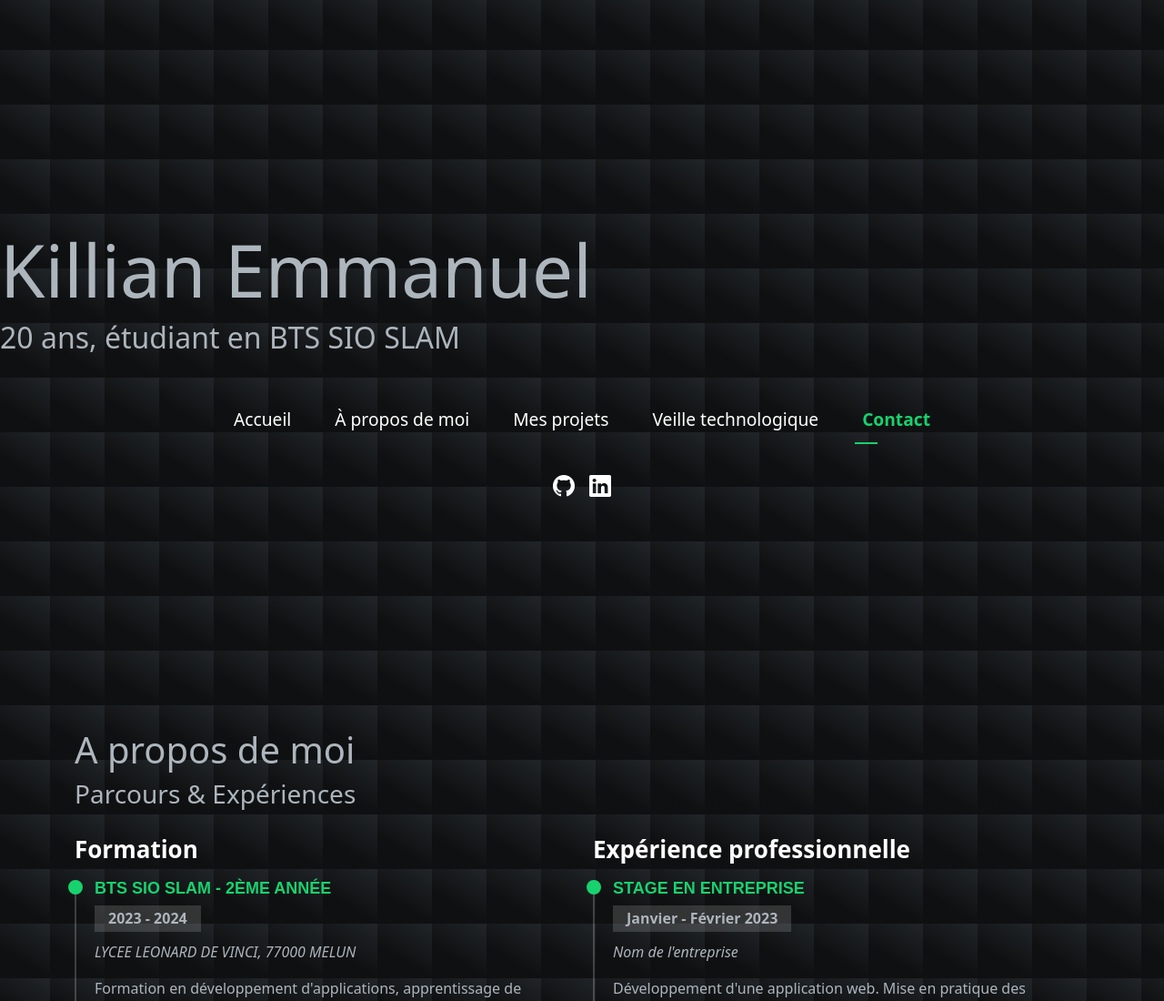
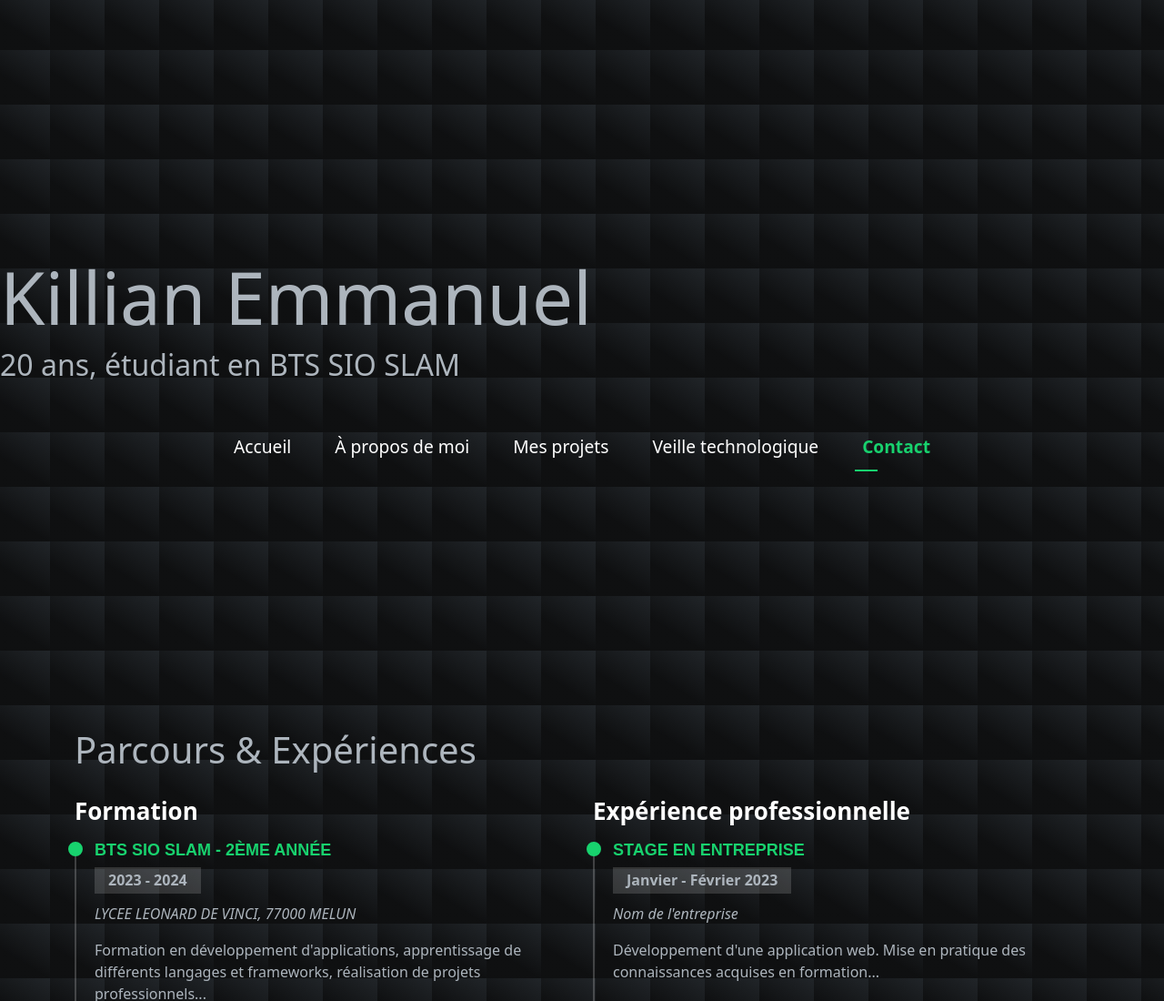
Before and after one commit to KLNPRO/portfolio, a website: page index.html in a window 1280 px wide. Shown: the top 1100 px of the page at 91% size. Drawn offline with nearby package versions, Linux system fonts and the light colour scheme.

Commit message:
mise a jour 13

```diff
--- a/index.html
+++ b/index.html
@@ -31,17 +31,12 @@
                   </ul>
                 </div>
               </nav>
-              <div class="social-links"href="#contact">
-                <a href="https://github.com/KLNPRO" class="github"><i class="bi bi-github"></i></a>
-                <a href="https://www.linkedin.com/in/killian-emmanuel-34a10227a" class="linkedin"><i class="bi bi-linkedin"></i></a>
-              </div>
           </div>
   </section>
     <section id="a-propos">
         <div class="container">
-            <h1>A propos de moi</h1>
+            <h1 class="resume-title">Parcours & Expériences</h1>
             <div class="row">
-              <h3>Parcours & Expériences</h3>
               <div class="col-lg-12">
                 <div class="resume">
                   <div class="row">
```
